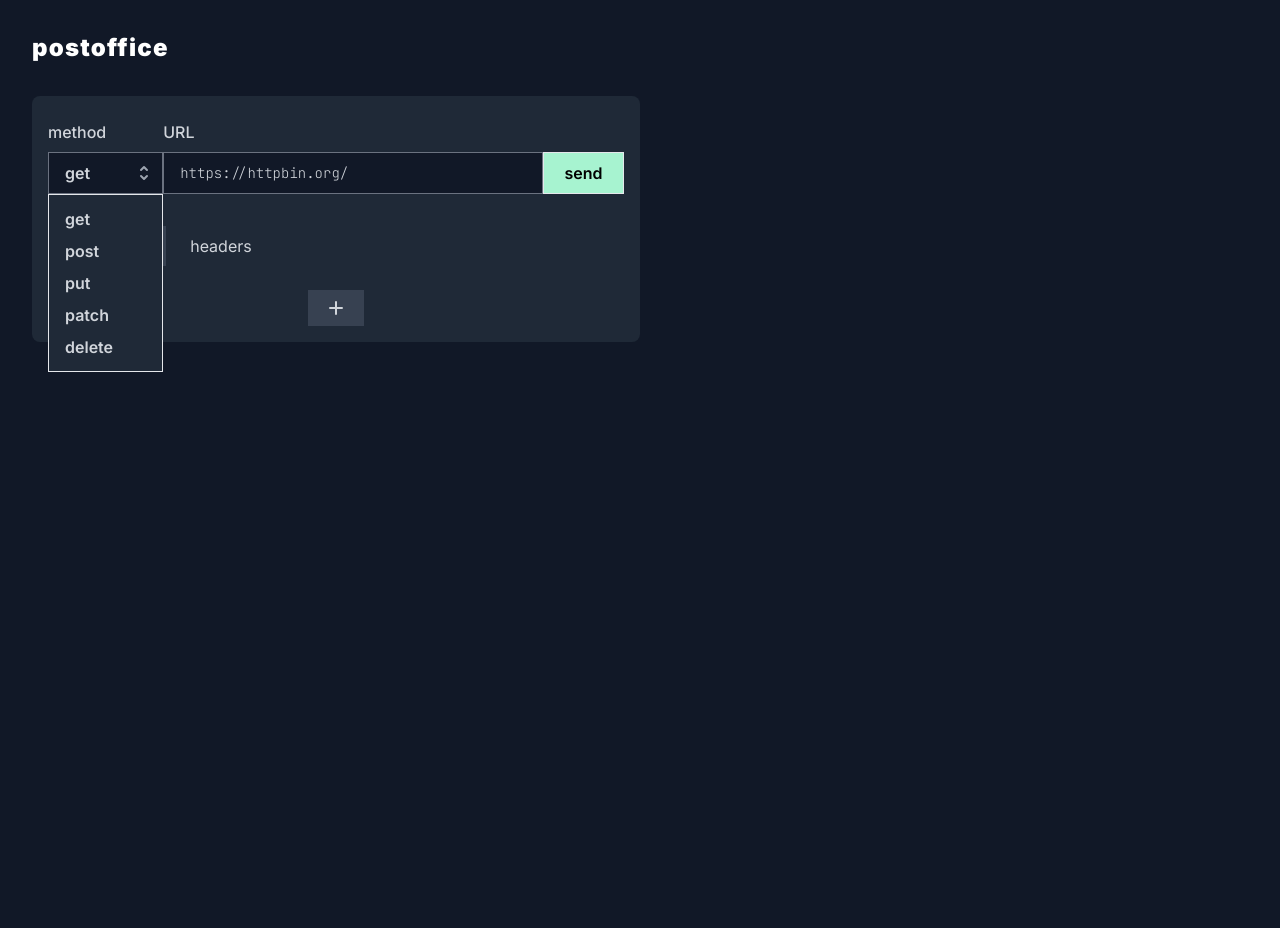
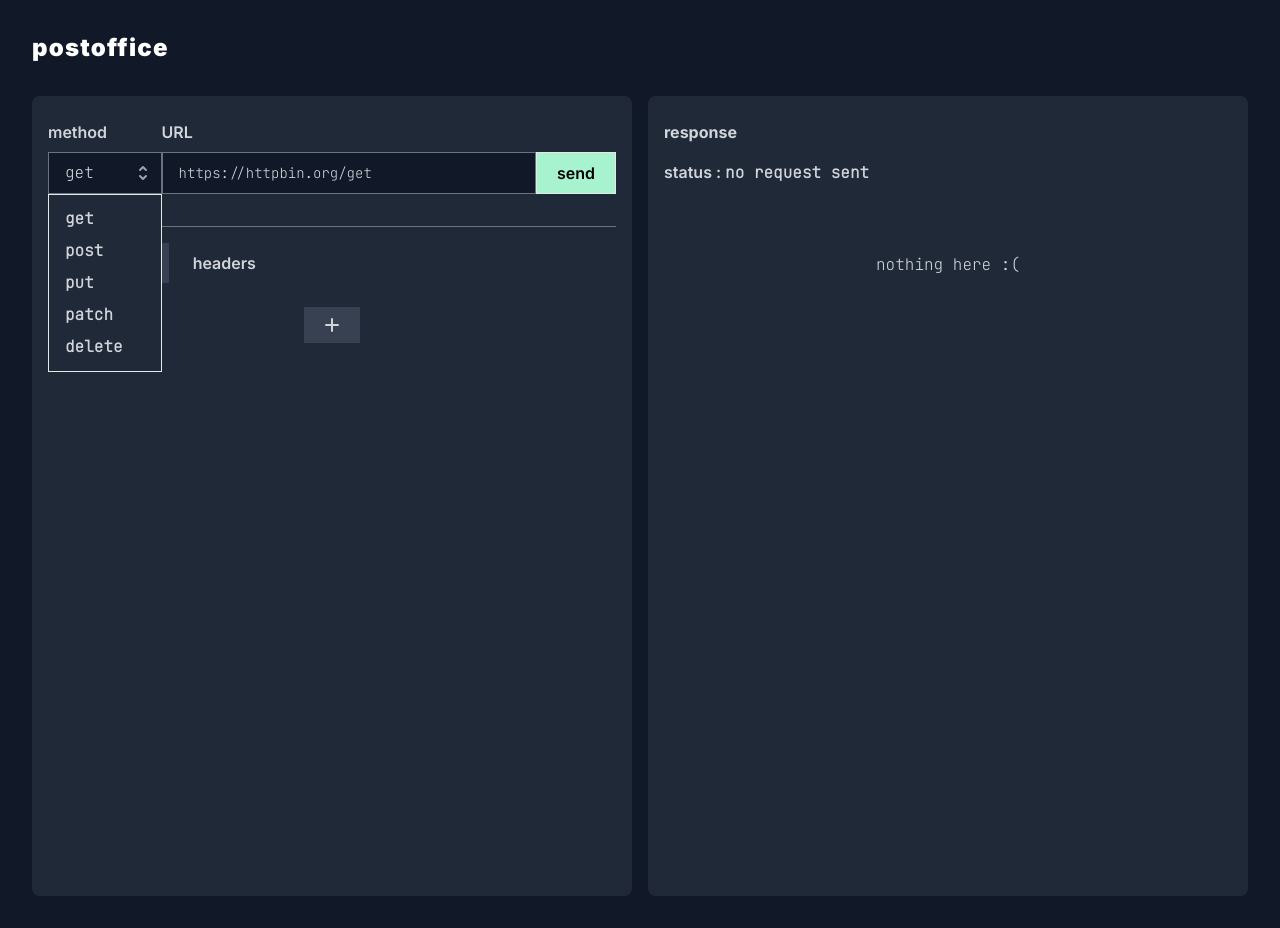
Before and after one commit to lordinkavu/postoffice, a React (Create React App) app: page / in a window 1280 px wide. Both pictures are taken after a click on the button "get". Built offline with nearby package versions, Linux system fonts and the light colour scheme.

Commit message:
Worked on the layout.text, json responses are formatted. Image response is also done but it took a lot of work arounds.

```diff
--- a/src/components/Body.js
+++ b/src/components/Body.js
@@ -6,9 +6,9 @@ import Request from "./Request";
 function Body(props) {
   const [response, setResponse] = useState();
   return (
-    <section className="text-gray-300 min-h-screen">
+    <section className="text-gray-300 min-h-screen flex flex-col space-y-4 md:flex-row md:space-x-4 md:space-y-0">
       <Request setResponse={setResponse} />
-      {/* <Response response={response} /> */}
+      <Response response={response} />
     </section>
   );
 }
--- a/src/components/Dropdown.js
+++ b/src/components/Dropdown.js
@@ -1,14 +1,20 @@
-import { Listbox, Transition } from "@headlessui/react";
+import { Listbox } from "@headlessui/react";
 import { SelectorIcon } from "@heroicons/react/solid";
-function Dropdown({ selectedOption, setSelectedOption, options , width, height }) {
+function Dropdown({
+  selectedOption,
+  setSelectedOption,
+  options,
+  width,
+
+}) {
   function updateOption(value) {
     setSelectedOption(value.name);
   }
   return (
     <Listbox value={selectedOption} onChange={updateOption}>
-      <div className={`${width}  relative bg-gray-900 `}>
+      <div className={`${width}  relative bg-gray-900 font-mono`}>
         <Listbox.Button className=" pr-2 pl-4 py-2 border border-gray-500 flex items-center justify-between w-full">
-          <span className=" font-semibold  truncate pr-2 text-gray-300">
+          <span className="  truncate pr-2 text-gray-300">
             {selectedOption}
           </span>
           <span>
@@ -18,15 +24,9 @@ function Dropdown({ selectedOption, setSelectedOption, options , width, height }
             />
           </span>{" "}
         </Listbox.Button>
-        <Transition
-        /*  enter="transition duration-100 ease-out"
-        enterFrom="transform scale-95 opacity-0"
-        enterTo="transform scale-100 opacity-100"
-        leave="transition duration-75 ease-out"
-        leaveFrom="transform scale-100 opacity-100"
-        leaveTo="transform scale-95 opacity-0" */
+        <Listbox.Options
+          className={`border z-50  py-2 w-full  overflow-auto max-h-72 absolute  bg-gray-800  text-gray-300`}
         >
-          <Listbox.Options className={`border z-50  py-2 w-full  overflow-auto max-h-72 absolute  bg-gray-800  text-gray-300`}>
           {options.map((option) => (
             <Listbox.Option
               key={option.id}
@@ -37,7 +37,6 @@ function Dropdown({ selectedOption, setSelectedOption, options , width, height }
             </Listbox.Option>
           ))}
         </Listbox.Options>
-        </Transition>
       </div>
     </Listbox>
   );
--- a/src/components/Request.js
+++ b/src/components/Request.js
@@ -2,9 +2,9 @@
 import { useState } from "react";
 import Dropdown from "./Dropdown";
 import RequestParameters from "./RequestParameters";
-import KeyValue from "./KeyValue";
 import axios from "axios";
 import qs from "qs";
+
 const api_methods = [
   { id: 1, name: "get" },
   { id: 2, name: "post" },
@@ -16,34 +16,6 @@ const content_types = [
   { id: 1, name: "application/json" },
   { id: 2, name: "application/x-www-form-urlencoded" },
 ];
-const auth_options = [
-  { id: 1, name: "none" },
-  { id: 2, name: "basic auth" },
-];
-
-function Request({ setResponse }) {
-  //Request states
-  const [method, setMethod] = useState(api_methods[0].name);
-  const [url, setUrl] = useState("https://httpbin.org/");
-  const [queryParams, setQueryParams] = useState([]);
-  const [postBody, setPostBody] = useState([]);
-  const [putBody, setPutBody] = useState([]);
-  const [patchBody, setPatchBody] = useState([]);
-  const [deleteBody, setDeleteBody] = useState([]);
-  const [contentType, setContentType] = useState(content_types[0].name);
-  const [headers, setHeaders] = useState([]);
-  const [authStrat, setAuthStrat] = useState(auth_options[0].name);
-  const [basicAuthValue, setBasicAuthValue] = useState({
-    user: "",
-    password: "",
-  });
-
-  //UI states
-  const [parameterToggle, setParameterToggle] = useState("parameters");
-
-  function handleUrlChange(e) {
-    setUrl(e.target.value);
-  }
 
 function generateKeyValuePairs(arr) {
   const obj = {};
@@ -53,19 +25,30 @@ function Request({ setResponse }) {
   return obj;
 }
 
+function Request({ setResponse }) {
+  //Request states
+  const [method, setMethod] = useState(api_methods[0].name);
+  const [url, setUrl] = useState("https://httpbin.org/get");
+  const [queryParams, setQueryParams] = useState([]);
+  const [postBody, setPostBody] = useState([]);
+  const [putBody, setPutBody] = useState([]);
+  const [patchBody, setPatchBody] = useState([]);
+  const [deleteBody, setDeleteBody] = useState([]);
+  const [contentType, setContentType] = useState(content_types[0].name);
+  const [headers, setHeaders] = useState([]);
+  //UI states
+  const [parameterToggle, setParameterToggle] = useState("parameters");
+
+  function handleUrlChange(e) {
+    setUrl(e.target.value);
+  }
+
   async function sendRequest() {
     const request_config = {};
     request_config["url"] = url;
     request_config["method"] = method;
     request_config["params"] = generateKeyValuePairs(queryParams);
     request_config["headers"] = generateKeyValuePairs(headers);
-    /*  if (authStrat === "basic auth") {
-      request_config["auth"] = {
-        username: basicAuthValue["user"],
-        password: basicAuthValue["password"],
-      };
-
-    } */
     if (method !== "get") {
       switch (method) {
         case "post":
@@ -92,24 +75,24 @@ function Request({ setResponse }) {
           "application/x-www-form-urlencoded;charset=utf-8";
       }
     }
+    try {
+      let res = await axios(request_config);
+      if(res["headers"]["content-type"].substr(0,2)==="im"){
+        request_config["responseType"]='arraybuffer';
+        res = await axios(request_config);
+      }
 
-    try {
-      const res = await axios(request_config);
       setResponse(res);
     } catch (e) {
       alert("oops, some error occured :( ");
     }
   }
 
-  function handleAuthValueChange(id, key, value) {
-    setBasicAuthValue({ user: key, password: value });
-  }
-
   return (
     <div className=" mx-auto w-full md:w-1/2 md:m-0 space-y-4 bg-gray-800 rounded-lg px-4 py-2 ">
       <div className="flex flex-col  lg:flex-row md:w-full">
         <div className=" w-full lg:w-1/5">
-          <h2 className="pb-2 pt-4  font-medium">method</h2>
+          <h2 className="pb-2 pt-4  font-semibold">method</h2>
           <Dropdown
             selectedOption={method}
             setSelectedOption={setMethod}
@@ -118,7 +101,7 @@ function Request({ setResponse }) {
           />
         </div>
         <div className="w-full lg:w-4/5">
-          <h2 className="pb-2 pt-4  font-medium">URL</h2>
+          <h2 className="pb-2 pt-4  font-semibold">URL</h2>
           <div className="flex flex-col lg:flex-row ">
             <input
               type="text"
@@ -177,17 +160,21 @@ function Request({ setResponse }) {
             name="request body"
           />
         )}
+
+        <div className=" mt-8 border-t border-gray-500">
           <div className="flex space-x-2 py-4 ">
             <button
-            className={`px-4 py-2 focus:outline-none bg-gray-700  ${
-              parameterToggle === "parameters" ? " bg-gray-700" : "bg-gray-800"
+              className={`px-4 py-2 font-semibold focus:outline-none   ${
+                parameterToggle === "parameters"
+                  ? " bg-gray-700"
+                  : "bg-gray-800"
               }`}
               onClick={() => setParameterToggle("parameters")}
             >
               parameters
             </button>
             <button
-            className={` px-4  py-2 focus:outline-none  ${
+              className={` px-4  py-2 focus:outline-none font-semibold ${
                 parameterToggle === "headers" ? " bg-gray-700" : "bg-gray-800"
               }`}
               onClick={() => setParameterToggle("headers")}
@@ -216,23 +203,7 @@ function Request({ setResponse }) {
             </div>
           )}
         </div>
-
-      {/*   <div>
-        <h2 className="font-semibold mt-4  mb-2">authentication</h2>
-        <Dropdown
-          selectedOption={authStrat}
-          setSelectedOption={setAuthStrat}
-          options={auth_options}
-          width="w-72"
-        />
-        {authStrat === "basic auth" && (
-          <KeyValue
-            keyParam={basicAuthValue["user"]}
-            valueParam={basicAuthValue["password"]}
-            onKeyValueChange={handleAuthValueChange}
-          />
-        )}
-      </div> */}
+      </div>
     </div>
   );
 }
--- a/src/components/Response.js
+++ b/src/components/Response.js
@@ -1,12 +1,78 @@
+import { useState } from "react";
+
+function generateImage(response) {
+  const b64 = Buffer.from(response.data,'binary').toString('base64');
+  const src = `data:${response["headers"]["content-type"]};base64,${b64}`;
+  return src;
+}
+
 function Response({ response }) {
-  return (
-    <div className="my-8">
-      <h2 className="font-bold my-4 text-lg">response</h2>
+  const [responseToggle, setResponseToggle] = useState("data");
+  if (!response) {
+    return (
+      <div className="mx-auto w-full md:w-1/2 md:m-0  bg-gray-800 rounded-lg px-4 py-2 ">
+        <div className="flex flex-col ">
+          <h2 className=" pb-4 pt-4 font-bold">response</h2>
+          <div className="pb-2   font-semibold ">
+            {" "}
+            status : <span className="font-mono  ">no request sent</span>
+          </div>
+        </div>
 
-      <pre className="max-w-xl overflow-auto border ">
-        {response && JSON.stringify(response.data, null, 2)}
-      </pre>
-    </div>
-  );
+        <div className="w-full h-36 flex justify-center items-center font-mono">nothing here :( </div>
+      </div>
+    );
+  } else {
+    const content_type = response["headers"]["content-type"].substr(0, 2);
+
+
+    return (
+      <div className="mx-auto w-full md:w-1/2 md:m-0  bg-gray-800 rounded-lg px-4 py-2 ">
+        <div className="flex flex-col">
+          <h2 className=" pb-4 pt-4 font-bold">response</h2>
+          <div className=" pb-2  font-semibold ">
+            {" "}
+            status :{" "}
+            <span className="font-mono ">{response.status}</span>
+          </div>
+        </div>
+        <div className="flex space-x-2 pt-1 py-4 ">
+          <button
+            className={` px-4 font-semibold focus:outline-none   ${
+              responseToggle === "data" ? " bg-gray-700" : "bg-gray-800"
+            }`}
+            onClick={() => setResponseToggle("data")}
+          >
+            data
+          </button>
+          <button
+            className={` px-4 py-2 font-semibold focus:outline-none   ${
+              responseToggle === "headers" ? " bg-gray-700" : "bg-gray-800"
+            }`}
+            onClick={() => setResponseToggle("headers")}
+          >
+            headers
+          </button>
+        </div>
+        {response.data && (
+          <div className="focus:outline-none">
+
+            <pre className="overflow-auto bg-gray-900 h-96 p-4 rounded-md">
+              <code>
+
+                {content_type === "ap" &&
+                  JSON.stringify(response.data, null, 2)}{" "}
+                {content_type === "te" && response.data}
+                {content_type === "im" && <img className="max-h-48 max-w-48" src={generateImage(response)} alt="response data"/>}
+
+              </code>
+            </pre>
+
+          </div>
+
+        )}
+      </div>
+    );
+  }
 }
 export default Response;
```
Lines whose indentation alone changed are shown as unchanged.
